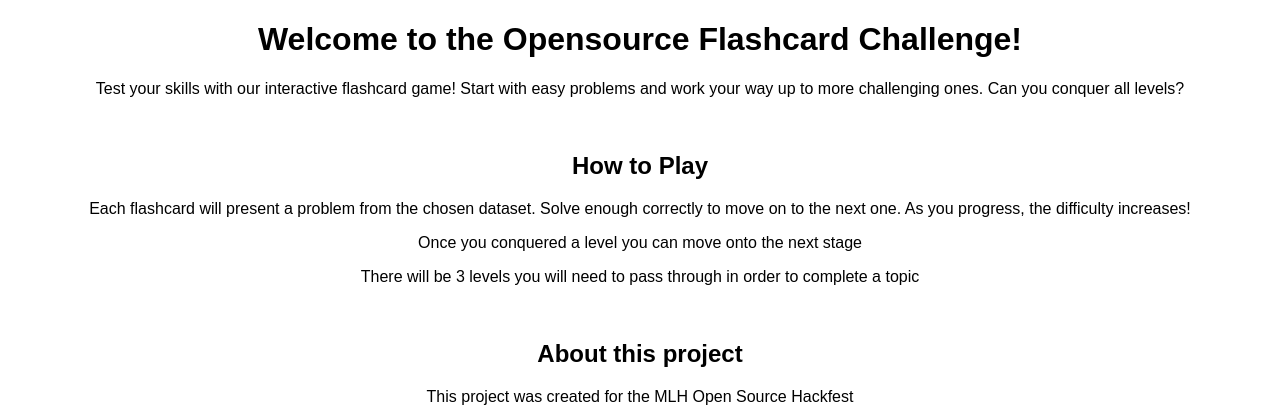
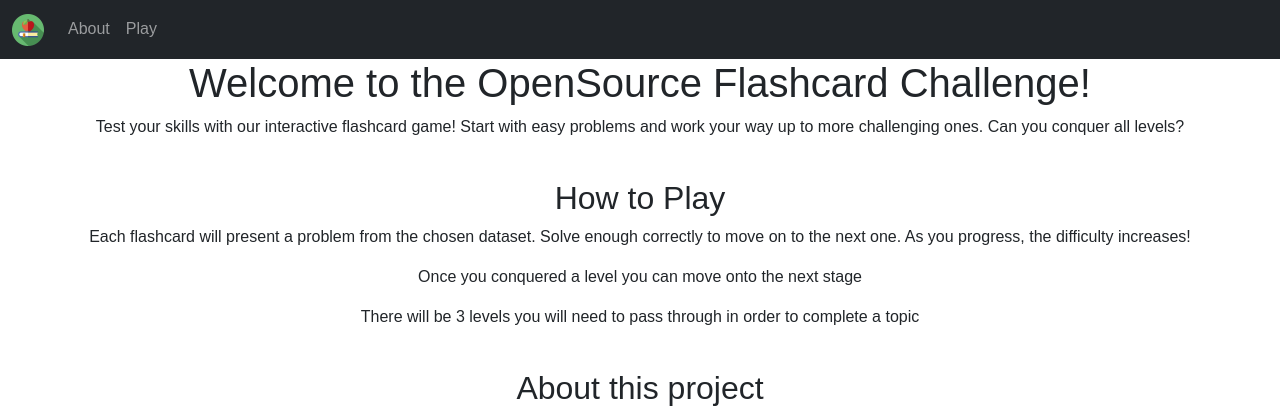
Before and after one commit to aizenbaidya/recall-royale, a Flask app: page /about in a window 1280 px wide. Shown: the top 420 px of the page. Run offline with Flask 3, Linux system fonts and the light colour scheme.

Commit message:
Navbar added

```diff
--- a/static/css/styles.css
+++ b/static/css/styles.css
@@ -5,7 +5,7 @@ body {
     background-color: #f4f4f4;
     color: #333;
     margin: 0;
-    padding: 20px;
+    /* padding: 20px; */
 }
 
 .container {
--- a/templates/about.html
+++ b/templates/about.html
@@ -7,7 +7,7 @@
 {% block body %}
 <link rel="stylesheet" href="{{ url_for('static', filename='css/about.css') }}">
 <div class="home-container">
-    <h1>Welcome to the Opensource Flashcard Challenge!</h1>
+    <h1>Welcome to the OpenSource Flashcard Challenge!</h1>
     <p>Test your skills with our interactive flashcard game! Start with easy problems and work your way up to more challenging ones. Can you conquer all levels?</p>
     <br>
     <div class="section">
@@ -30,5 +30,4 @@
         <p>Add something once we are done with project to show we know what the devlopment plan is</p>
     </div>
 
-
 {% endblock %}
--- a/templates/base.html
+++ b/templates/base.html
@@ -1,13 +1,19 @@
 <!DOCTYPE html>
 <html lang="en">
+
 <head>
-    <meta charset="UTF-8">
-    <meta name="viewport" content="width=device-width, initial-scale=1.0">
-    <meta http-equiv="X-UA-Compatible" content="ie=edge">
-    <link rel="stylesheet" href="{{ url_for('static', filename='css/main.css') }}">
-    {% block head %}{% endblock %}
+    <meta charset="UTF-8" />
+    <meta name="viewport" content="width=device-width, initial-scale=1.0" />
+    <meta http-equiv="X-UA-Compatible" content="ie=edge" />
+    <link href="https://cdn.jsdelivr.net/npm/bootstrap@5.3.3/dist/css/bootstrap.min.css" rel="stylesheet"
+        integrity="sha384-QWTKZyjpPEjISv5WaRU9OFeRpok6YctnYmDr5pNlyT2bRjXh0JMhjY6hW+ALEwIH" crossorigin="anonymous" />
+    <link rel="stylesheet" href="{{ url_for('static', filename='css/main.css') }}" />
+    {% block head %} {% endblock %}
 </head>
+
 <body>
-    {% block body %}{% endblock %}
+    {% include 'navbar.html' %} {% block body %} {% endblock %}
+    <script src="https://cdn.jsdelivr.net/npm/bootstrap@5.3.1/dist/js/bootstrap.bundle.min.js"></script>
 </body>
+
 </html>
--- a/templates/home.html
+++ b/templates/home.html
@@ -6,7 +6,7 @@
 {% endblock %}
 
 {% block body %}
-    <div class="container">
+    <div class="container mt-4">
         <h1>Welcome to the Flashcard Game!</h1>
         <p>Choose your subject and test your knowledge with engaging flashcards!</p>
 
--- /dev/null
+++ b/templates/navbar.html
@@ -0,0 +1,21 @@
+<nav class="navbar navbar-expand-lg navbar-dark bg-dark">
+    <div class="container-fluid">
+        <a class="navbar-brand" href="/">
+            <img src="../static/images/apple-icon.webp" alt="" width="32" height="32" />
+        </a>
+        <button class="navbar-toggler" type="button" data-bs-toggle="collapse" data-bs-target="#navbarSupportedContent"
+            aria-controls="navbarSupportedContent" aria-expanded="false" aria-label="Toggle navigation">
+            <span class="navbar-toggler-icon"></span>
+        </button>
+        <div class="collapse navbar-collapse" id="navbarSupportedContent">
+            <ul class="navbar-nav me-auto mb-2 mb-lg-0">
+                <li class="nav-item">
+                    <a class="nav-link" href="/about">About</a>
+                </li>
+                <li class="nav-item">
+                    <a class="nav-link" href="/play">Play</a>
+                </li>
+            </ul>
+        </div>
+    </div>
+</nav>
--- a/templates/play.html
+++ b/templates/play.html
@@ -1,9 +1,11 @@
 {% extends 'base.html' %}
 
 {% block head %}
-    <title>play</title>
+<title>Play</title>
 {% endblock %}
 
 {% block body %}
-    <h1>Play</h1>
+<div class="container">
+    <h1>Welcome to the Play Page</h1>
+</div>
 {% endblock %}
```
Also changed, not shown: static/images/apple-icon.webp (added).
